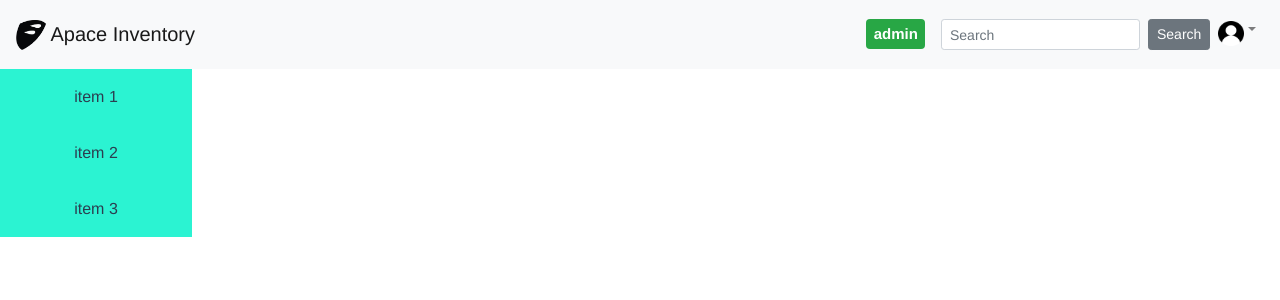
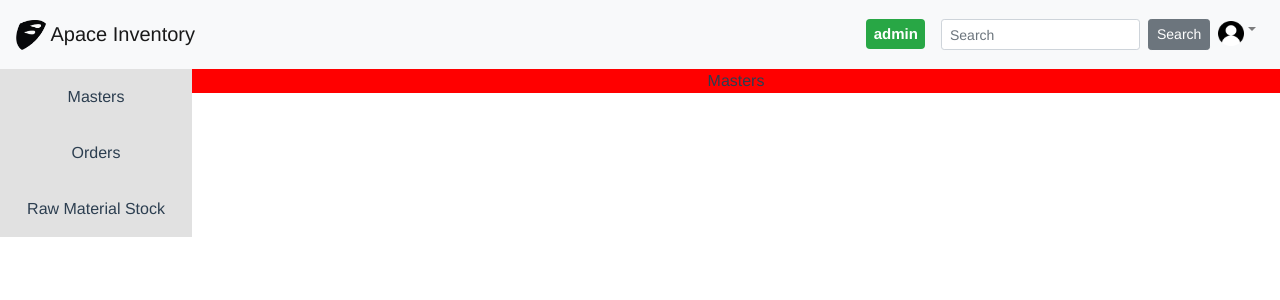
Before and after one commit to rhish9h/apaceInventory, a Vue app in the folder apaceInventory/: page /#/ in a window 1280 px wide. Shown: the top 300 px of the page. Built offline with nearby package versions, Linux system fonts and the light colour scheme; what vue-sidebar-menu would draw is missing.

Commit message:
interactive sidebar, added masters, orders, rawms

```diff
--- /dev/null
+++ b/apaceInventory/src/components/masters.vue
@@ -0,0 +1,13 @@
+<template>
+    <div>Masters</div>
+</template>
+
+<script>
+export default {
+  name: 'masters'
+}
+</script>
+
+<style>
+
+</style>
--- /dev/null
+++ b/apaceInventory/src/components/orders.vue
@@ -0,0 +1,13 @@
+<template>
+    <div>Orders</div>
+</template>
+
+<script>
+export default {
+  name: 'orders'
+}
+</script>
+
+<style>
+
+</style>
--- /dev/null
+++ b/apaceInventory/src/components/rawMaterialStock.vue
@@ -0,0 +1,13 @@
+<template>
+    <div>Raw Material Stock</div>
+</template>
+
+<script>
+export default {
+  name: 'rawMaterialStock'
+}
+</script>
+
+<style>
+
+</style>
--- a/apaceInventory/src/components/sideMenu.vue
+++ b/apaceInventory/src/components/sideMenu.vue
@@ -1,25 +1,74 @@
 <template>
-    <div class="sideContainer">
-        <div id="item1">item 1</div>
-        <div id="item2">item 2</div>
-        <div id="item3">item 3</div>
+    <div class="mainContainer">
+        <div class="sideContainer" id="sdContainer">
+            <div id="item1" @click="componentSelect = 'Masters'">{{item1}}</div>
+            <div id="item2" @click="componentSelect = 'Orders'">{{item2}}</div>
+            <div id="item3" @click="componentSelect = 'RawMaterialStock'">{{item3}}</div>
+        </div>
+        <div class="displaypage">
+            <keep-alive>
+                <component :is="componentSelect"></component>
+            </keep-alive>
+        </div>
     </div>
 </template>
 
 <script>
+import Masters from './masters.vue'
+import Orders from './orders.vue'
+import RawMaterialStock from './rawMaterialStock'
+
 export default {
+  name: 'sideMenu',
+  data () {
+    return {
+      item1: 'Masters',
+      item2: 'Orders',
+      item3: 'Raw Material Stock',
+      componentSelect: 'Masters'
+    }
+  },
+  components: {
+    Masters,
+    Orders,
+    RawMaterialStock
+  }
 }
 </script>
 
 <style scoped>
+    .mainContainer {
+        display: inline;
+    }
     .sideContainer {
-        background-color: #58f1d7a8;
+        float: left;
+        background-color: rgba(221, 221, 221, 0.329);
         width: 15%;
         height: stretch;
     }
     .sideContainer > div {
         padding: 1em;
-        background-color:  #09f3ccbe;
-        position: relative;
+        background-color:  #cacaca73;
+    }
+    .sideContainer > div:hover {
+        background-color:  #adadada8;
+        cursor: pointer;
+    }
+    .displaypage {
+        margin-left: 15%;
+        background-color: red;
+    }
+    #test1 {
+        background-color: azure;
+        float: left;
+        width: 33.3%;
+    }
+    #test2 {
+        float: left;
+        width: 33.3%;
+    }
+    #test3 {
+        float: left;
+        width: 33.3%;
     }
 </style>
```
